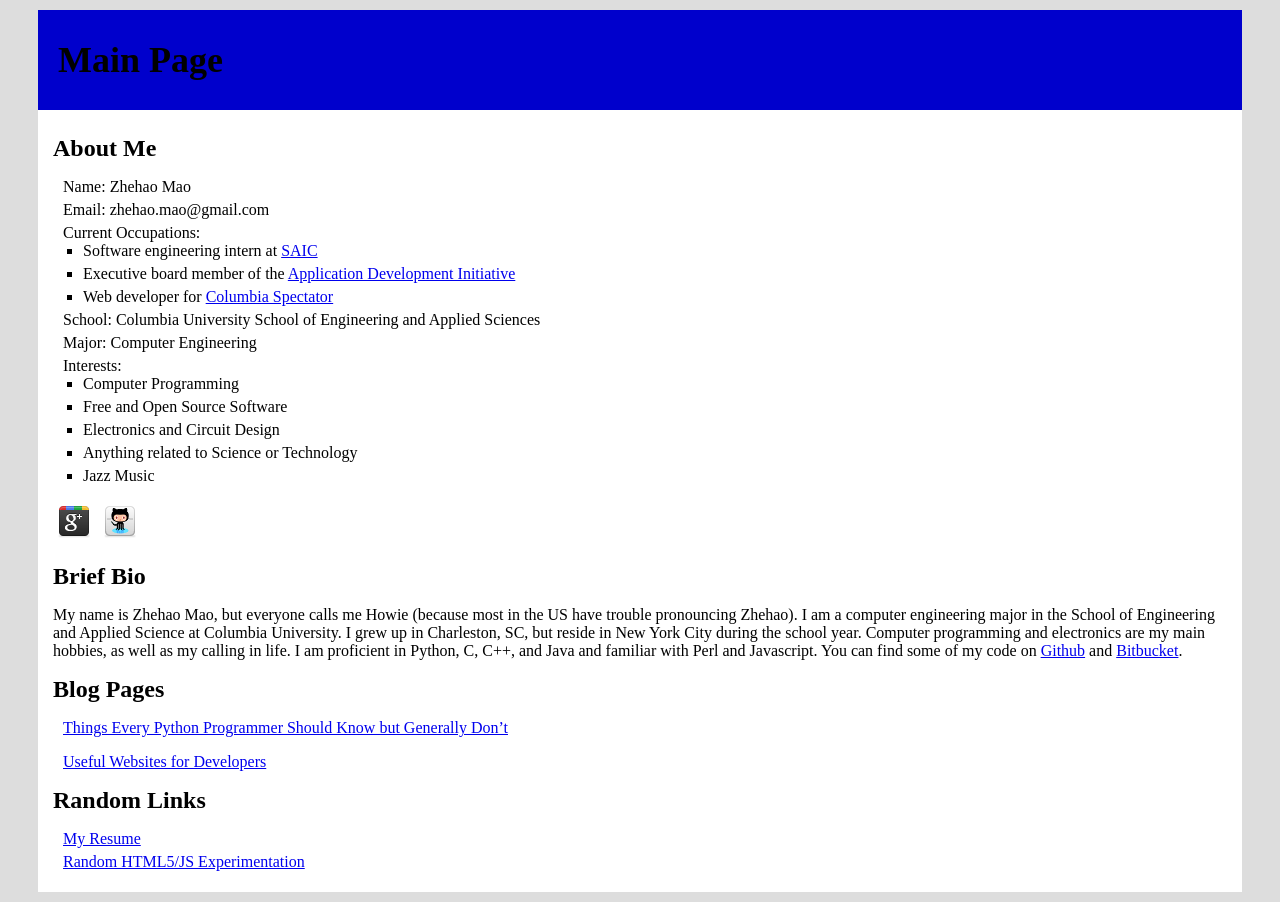
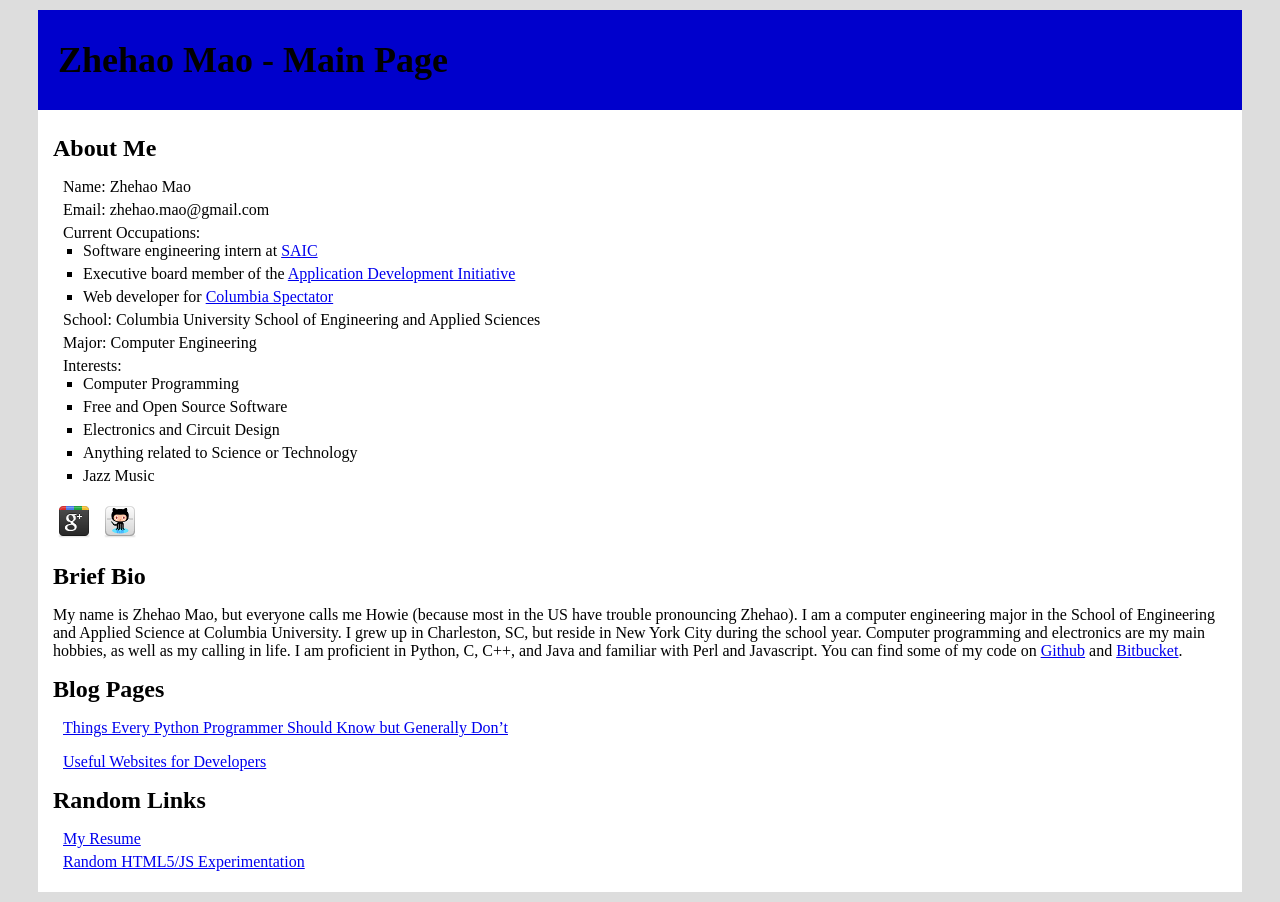
Before and after one commit to zhemao/zhemao.github.com, a Jekyll site: the page built from index.markdown, in a window 1280 px wide. Built offline with Jekyll 4.4.1, drawn with Linux system fonts in a browser that asks for light colours; Markdown is read by kramdown in place of the engine named in the settings.

Commit message:
changed layout a bit

```diff
--- a/_layouts/default.html
+++ b/_layouts/default.html
@@ -13,9 +13,7 @@
 <body>
 <div id="container">
 <header id="header">
-
-<h1>{{ page.title }}</h1>
-
+<h1>Zhehao Mao - {{page.title}}</h1>
 </header>
 
 <div id="main">
--- a/css/main.css
+++ b/css/main.css
@@ -1,5 +1,6 @@
 h1 {
   font-size:36px;
+  margin 0px;
 }
 h2 {
   font-size:24px;
```
